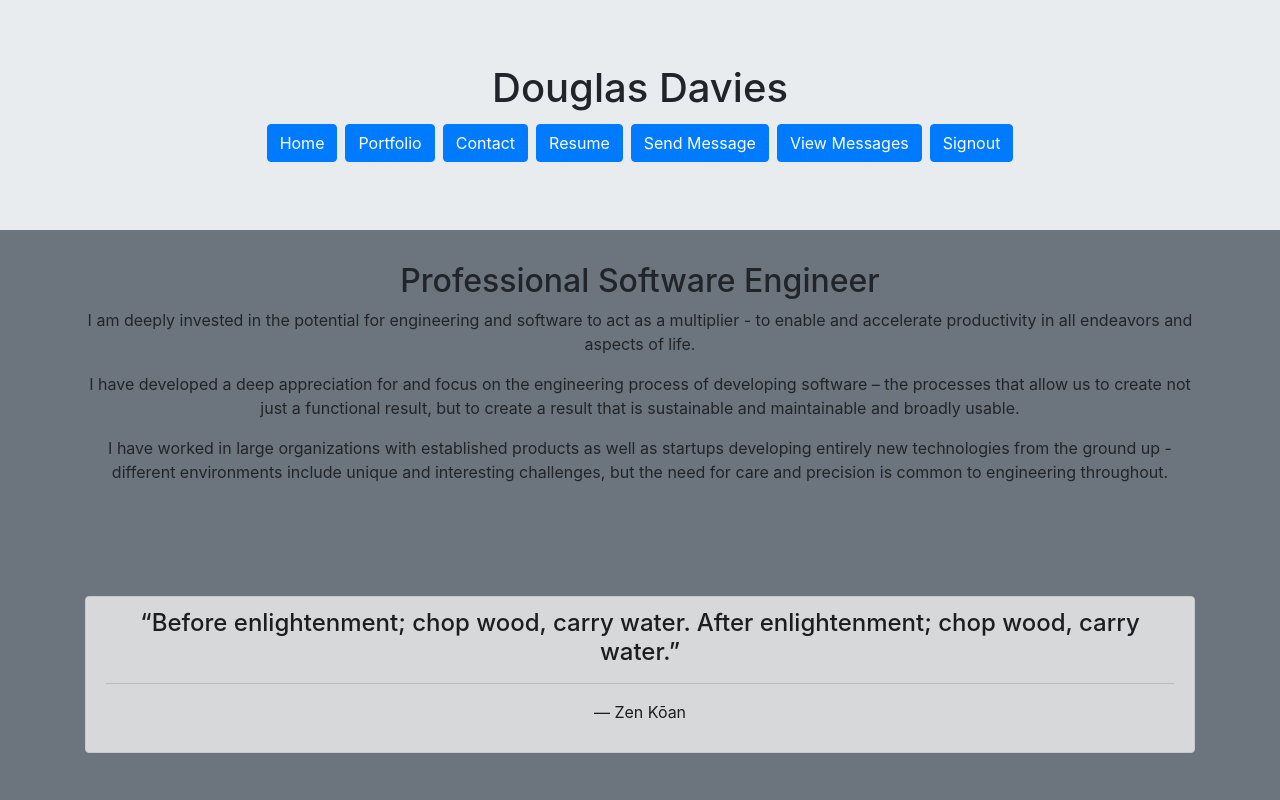
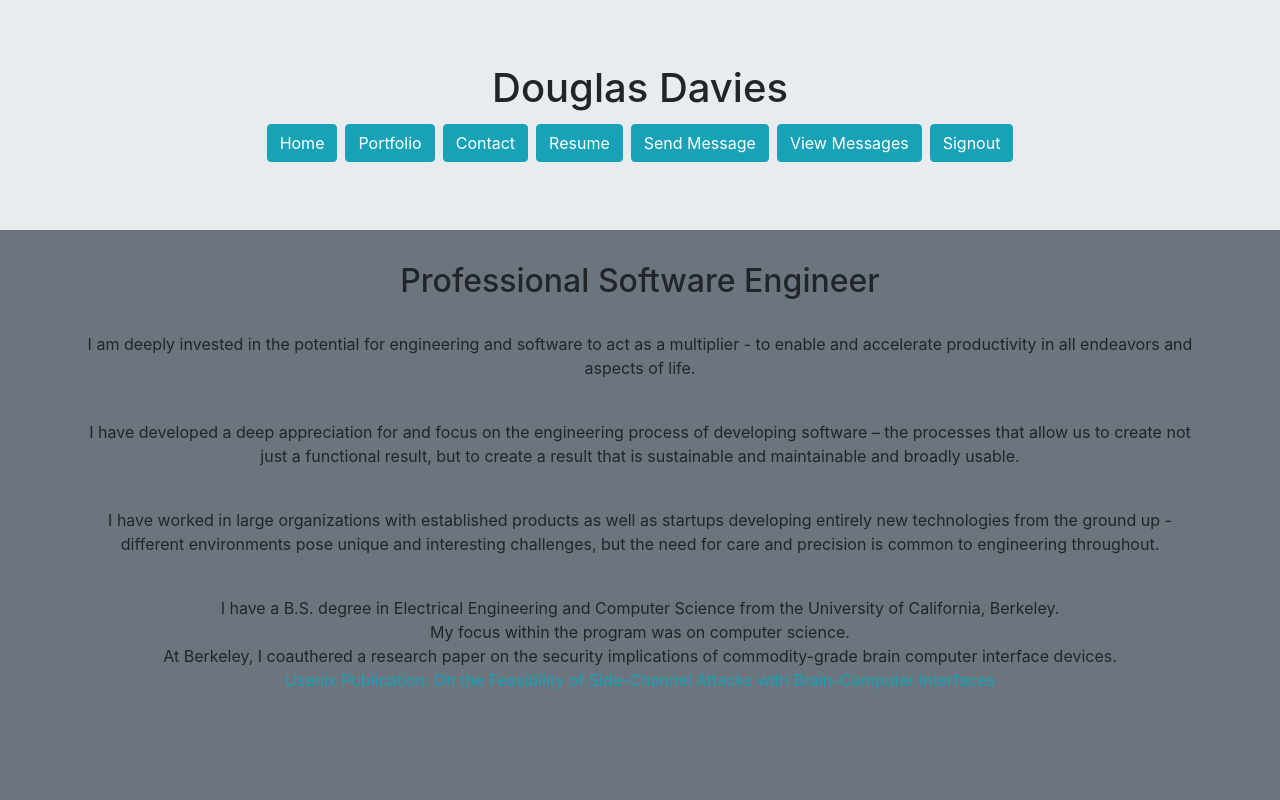
Before and after one commit to Kashmir9d/Aws-website, a React (Create React App) app: page / in a window 1280 px wide. Shown: the top 800 px of the page. Built offline with nearby package versions, Linux system fonts and the light colour scheme; no server answers; what @aws-amplify/ui-react, aws-amplify would draw is missing.

Commit message:
Added link to paper, color changes, text fixes

```diff
--- a/src/App.js
+++ b/src/App.js
@@ -22,13 +22,13 @@
   function Navbar() {
     return (
       <Container fluid display="flex" justifyContent="center" alignContent= "space-between">
-        <Button className="m-1" href="/" margin="10px">Home</Button>
-         <Button className="m-1" href="/portfolio">Portfolio</Button>
-        <Button className="m-1" href="/contact">Contact</Button>
-        <Button className="m-1" href="/resume">Resume</Button>
-        <Button className="m-1" href="/addmessage">Send Message</Button>
-        <Button className="m-1" href="/viewmessages"> View Messages</Button>
-         <Button className="m-1" href="/signout">Signout</Button>
+        <Button className="m-1" variant="info" href="/">Home</Button>
+         <Button className="m-1" variant="info" href="/portfolio">Portfolio</Button>
+        <Button className="m-1" variant="info" href="/contact">Contact</Button>
+        <Button className="m-1" variant="info" href="/resume">Resume</Button>
+        <Button className="m-1" variant="info" href="/addmessage">Send Message</Button>
+        <Button className="m-1" variant="info" href="/viewmessages"> View Messages</Button>
+         <Button className="m-1" variant="info" href="/signout">Signout</Button>
       </Container>
     )
   }
--- a/src/components/Contact.js
+++ b/src/components/Contact.js
@@ -12,9 +12,9 @@
         <h4>Austin, TX area</h4>
         <br/><br/>
         <h4>
-        <a href="mailto:doug.davies9d@gmail.com">Shoot Me An Email</a>
-        </h4>
-        <h4>Or feel free to log in and message me through this website!</h4>
+        <a class="text-info" href="mailto:doug.davies9d@gmail.com">Shoot Me An Email</a>
+        </h4> <br/>
+        <h4>Or feel free to log in and message me through this website.</h4>
             </Container>
     )
 };
--- a/src/components/HomePage.js
+++ b/src/components/HomePage.js
@@ -1,5 +1,5 @@
 
-import {Container, Alert} from 'react-bootstrap'
+import {Container, Alert, Link} from 'react-bootstrap'
 
 
 function HomePage(props) {
@@ -7,17 +7,28 @@
         <Container fluid>
             <Container>
         <h2>Professional Software Engineer</h2>
+        <br/>
         <p>I am deeply invested in the potential for engineering and software to act as a multiplier
             - to enable and accelerate productivity in all endeavors and aspects of life.
             </p>
+            <br/>
         <p>I have developed a deep appreciation for and focus on the engineering process
             of developing software – the processes that allow us to create not just a functional result,
             but to create a result that is sustainable and maintainable and broadly usable.
             </p>
+            <br/>
             <p>
                 I have worked in large organizations with established products as well as startups developing entirely
-                new technologies from the ground up - different environments include unique and interesting challenges, but the need for care and precision
+                new technologies from the ground up - different environments pose unique and interesting challenges, but the need for care and precision
                 is common to engineering throughout.
+            </p>
+            <br/>
+            <p>
+                I have a B.S. degree in Electrical Engineering and Computer Science from the University of California, Berkeley.<br/>
+                My focus within the program was on computer science.<br/>
+                At Berkeley, I coauthered a research paper on the security implications of commodity-grade brain computer interface devices.<br/>
+                <a class="text-info" href="https://www.usenix.org/system/files/conference/usenixsecurity12/sec12-final56.pdf">Usenix Publication: On the Feasibility of Side-Channel Attacks with Brain-Computer Interfaces</a>
+
             </p>
             <br/><br/><br/><br/>
             </Container>
--- a/src/components/Portfolio.js
+++ b/src/components/Portfolio.js
@@ -23,9 +23,9 @@
                             <Card.Title>Automated "mobile factory" work trailer for composite materials work.</Card.Title>
                         </Card.Body>
                         <ListGroup className="list-group-flush">
-                            <ListGroupItem>Custom designed software-controlled automated work trailer for infrastructure repairs composite materials.</ListGroupItem>
+                            <ListGroupItem>Custom designed software-controlled automated work trailer for infrastructure repairs using composite materials.</ListGroupItem>
                             <ListGroupItem>Software defined PLC controlling on-board equipment.</ListGroupItem>
-                            <ListGroupItem>All software and hardware controls custom designed and implemented from first version through several iterations in full production. </ListGroupItem>
+                            <ListGroupItem>All software and hardware controls designed in-house and implemented from first version through several iterations in full production. </ListGroupItem>
                         </ListGroup>
                     </Card>
                 </Carousel.Item>
@@ -40,7 +40,7 @@
                         <ListGroup className="list-group-flush">
                             <ListGroupItem>Automated system for dosing catalyst and mixing composite materials to specified requirements.</ListGroupItem>
                             <ListGroupItem>Accurate dosing, mixing, material storage, and logging based on barcoded material packaging.</ListGroupItem>
-                            <ListGroupItem>Data-assisted quality assurance, job progress and material usage reporting, remote progress reporting. </ListGroupItem>
+                            <ListGroupItem>Data-assisted quality assurance, job progress and material usage reporting, and remote progress reporting. </ListGroupItem>
                         </ListGroup>
                     </Card>
                 </Carousel.Item>
@@ -54,8 +54,8 @@
                         </Card.Body>
                         <ListGroup className="list-group-flush">
                             <ListGroupItem>Custom built system for real-time schedule, progress, and KPI metrics reporting.</ListGroupItem>
-                            <ListGroupItem>Integrated data from ERP system, scheduling system, and factory equipment feedback.</ListGroupItem>
-                            <ListGroupItem>Real-time feedback between factory floor and front office demonstrating significant productivity improvements. </ListGroupItem>
+                            <ListGroupItem>Integrated data from ERP system, scheduling system, and factory equipment to provide a comprehensive overview.</ListGroupItem>
+                            <ListGroupItem>Real-time feedback between factory floor and front office demonstrating significant productivity improvements on both sides. </ListGroupItem>
                         </ListGroup>
                     </Card>
                 </Carousel.Item>
```
